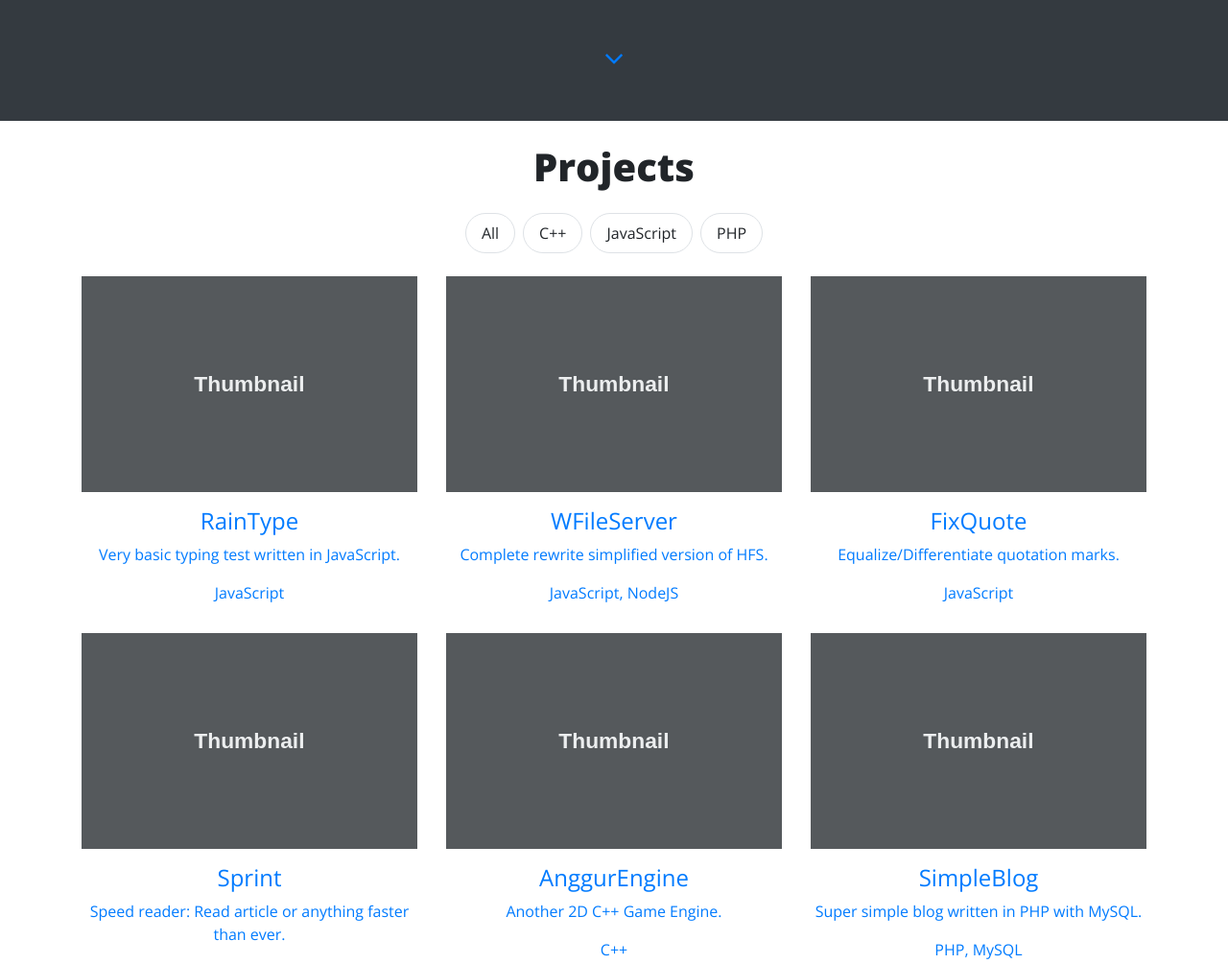
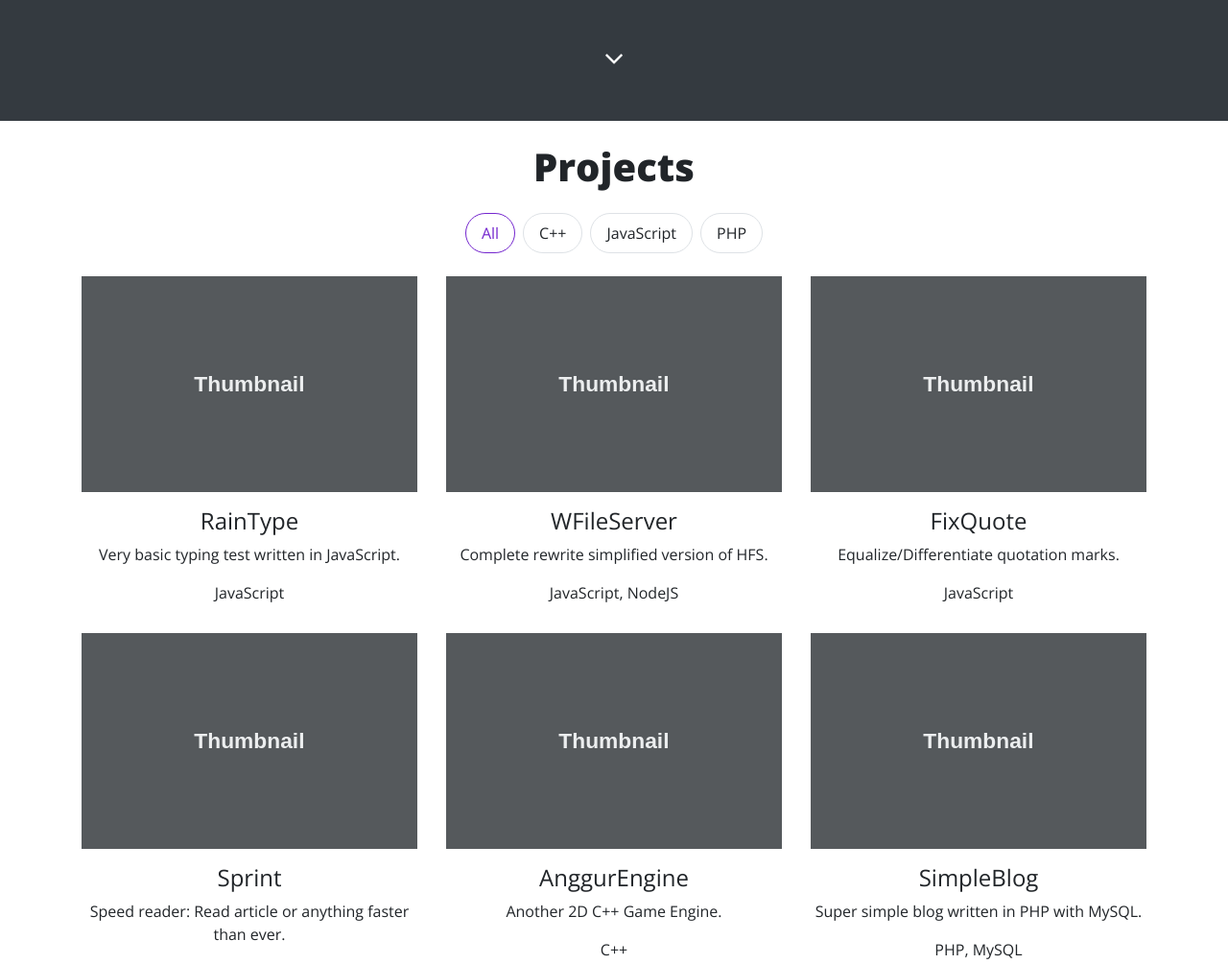
Before and after one commit to NoorWachid/noorwachid.github.io, a plain HTML site: page index.html in a window 1280 px wide. Shown: the part 372-1377 px from the top of the page at 96% size. Drawn offline with nearby package versions, Linux system fonts and the light colour scheme.

Commit message:
add tabbing function

```diff
--- a/index.html
+++ b/index.html
@@ -4,7 +4,7 @@
 <head>
     <meta charset="UTF-8">
     <meta name="viewport" content="width=device-width, initial-scale=1.0">
-    <title>Noor Wachid | Portfolio</title>
+    <title>Noor Wachid</title>
     <link rel="stylesheet" href="vendor/bootstrap.min.css">
     <link rel="stylesheet" href="src/main.css">
     <link rel="stylesheet" href="vendor/font-awesome.min.css">
@@ -35,13 +35,8 @@
 
     <section id="projects" class="container">
         <h1 class="name">Projects</h1>
-        <div id="tags" class="d-flex flex-row justify-content-center mb-4">
-            <span class="mx-1 px-3 py-2 border">All</span>
-            <span class="mx-1 px-3 py-2 border">C++</span>
-            <span class="mx-1 px-3 py-2 border">JavaScript</span>
-            <span class="mx-1 px-3 py-2 border">PHP</span>
-        </div>
-        <div id="list" class="row"></div>
+        <div id="tags" class="d-flex flex-row justify-content-center mb-4"></div>
+        <div id="list" class="row text-center"></div>
     </section>
 
 
@@ -63,9 +58,6 @@
 
             </div>
         </div>
-
-
-
     </section>
 
     <section id="contact" class="container mb-5">
--- a/src/main.css
+++ b/src/main.css
@@ -1,5 +1,9 @@
 body {
     font-family: 'Open Sans';
+}
+
+a {
+    color: inherit !important;
 }
 
 #tags>span {
@@ -20,3 +24,8 @@
 .project {
     margin-bottom: 30px;
 }
+
+#tags>.item.active {
+    color: rgb(116, 38, 206) !important;
+    border-color:rgb(116, 38, 206) !important;
+}
--- a/src/main.js
+++ b/src/main.js
@@ -1,4 +1,6 @@
 const data = {
+    tags: ["All", "C++", "JavaScript", "PHP"],
+    tagActive: "All",
     projects: [{
             id: 1,
             name: "RainType",
@@ -42,12 +44,12 @@
     ]
 };
 
-const projectCols = [
-    $('<div class="col-md-4 text-center">'),
-    $('<div class="col-md-4 text-center">'),
-    $('<div class="col-md-4 text-center">'),
-];
-const projectTpl = (it) => `
+function createProjectNodeTag(id, name) {
+    return `<span id="${id}" class="item mx-1 px-3 py-2 border">${name}</span>`;
+}
+
+function createProjectNode(it) {
+    return `
         <a class="project d-block" href="${it.url}">
             <img class="d-block mb-3"
                 data-src="holder.js/100px225?theme=thumb&amp;bg=55595c&amp;fg=eceeef&amp;text=Thumbnail"
@@ -60,20 +62,72 @@
                 <div>${it.tags.join(", ")}</div>
             </div>
         </a>
-`;
+    `
+}
+
+function initProjectTagList() {
+    const container = $("#tags");
+    for (let i = 0; i < data.tags.length; ++i) {
+        const id = `tag-${i}`;
+        container.append(createProjectNodeTag(id, data.tags[i]));
+        $(`#${id}`).click(function() {
+            data.tagActive = data.tags[i];
+            updateProjectTagList();
+            updateProjectList();
+        });
+    }
+}
+
+function updateProjectTagList() {
+
+    for (let i = 0; i < data.tags.length; ++i) {
+        const element = $(`#tag-${i}`);
+        if (data.tags[i] == data.tagActive) {
+            element.addClass('active');
+        } else {
+            element.removeClass('active');
+        }
+    }
+}
+
+function updateProjectList() {
+    let projects = [];
+
+    if (data.tagActive === "All") {
+        projects = data.projects;
+    } else {
+        projects = data.projects.filter(function (item) {
+            for (let i = 0; i < item.tags.length; ++i) {
+                if (item.tags[i] === data.tagActive) {
+                    return true;
+                }
+            }
+            return false;
+        });
+    }
+
+    const projectCols = [
+        $('<div class="col-md-4">'),
+        $('<div class="col-md-4">'),
+        $('<div class="col-md-4">'),
+    ];
+
+    $("#list").text("");
+    $("#list").append(projectCols[0]);
+    $("#list").append(projectCols[1]);
+    $("#list").append(projectCols[2]);
+
+    for (let i = 0; i < projects.length; ++i) {
+        projectCols[i % 3].append(createProjectNode(projects[i]));
+    }
+}
 
 $(document).ready(function () {
     $("#current-year").text(new Date().getFullYear());
 
-    $("#list").append(projectCols[0]);
-    $("#list").append(projectCols[1]);
-    $("#list").append(projectCols[2]);
-
-    for (let i = 0; i < data.projects.length; ++i) {
-        projectCols[i % 3].append(
-            projectTpl(data.projects[i])
-        );
-    }
 
     initSmoothScroll();
+    initProjectTagList();
+    updateProjectTagList();
+    updateProjectList();
 });
```
Lines whose indentation alone changed are shown as unchanged.
